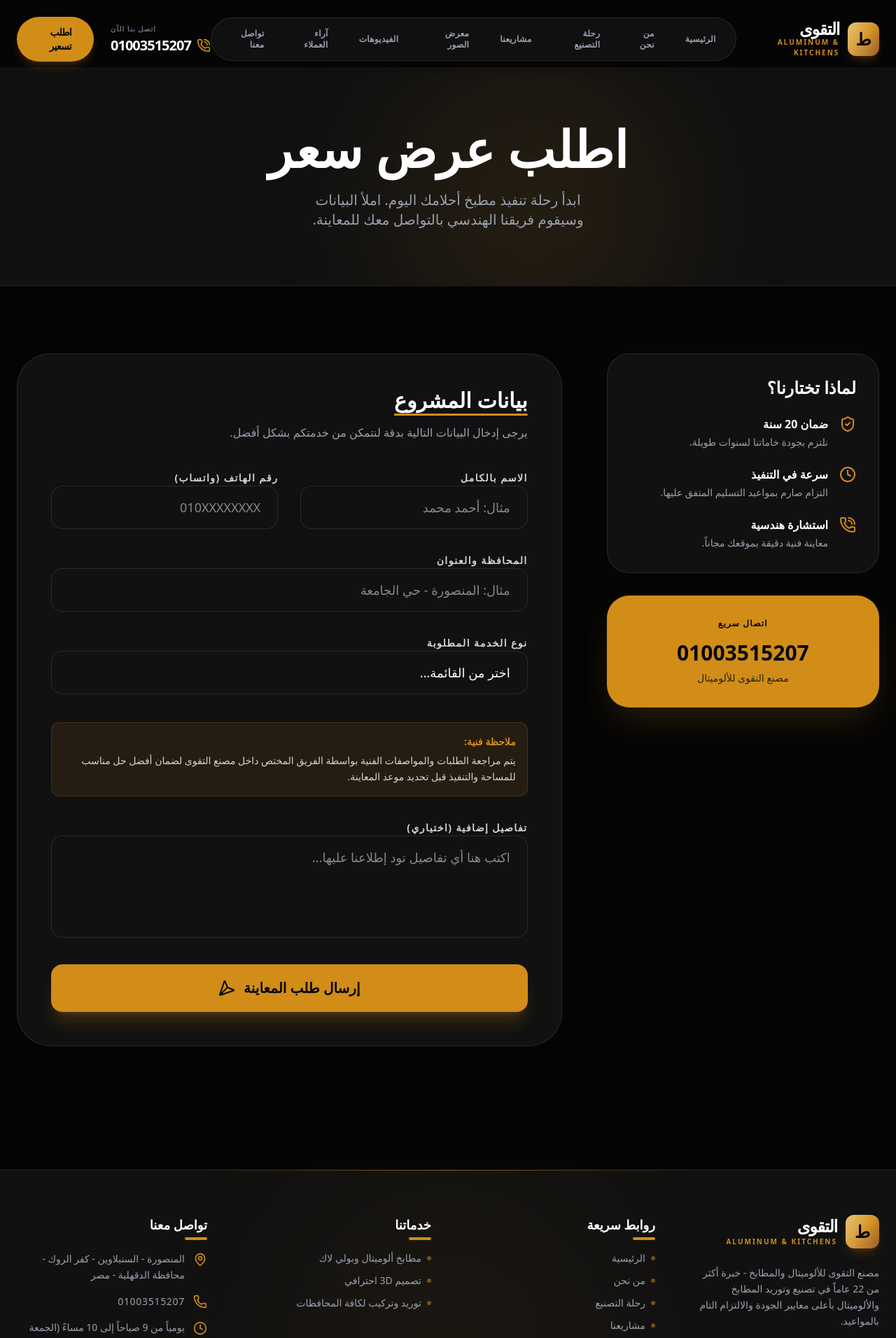
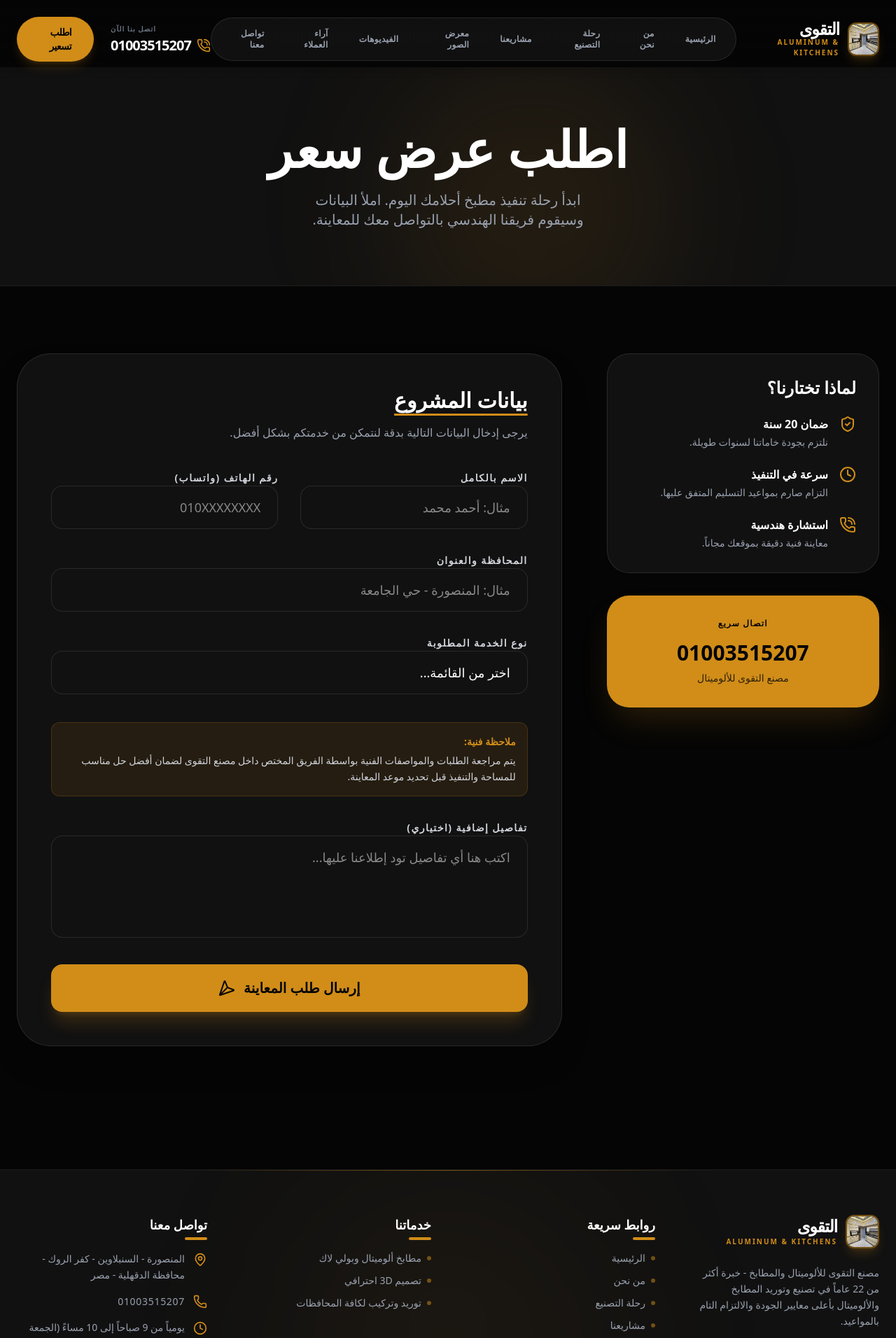
Before and after one commit to elsaiedhany/altaqwa-factory, a Next.js app: page /quote in a window 1280 px wide. Shown: the top 1912 px of the page at 70% size. Built offline with nearby package versions, Linux system fonts and the light colour scheme.

Commit message:
fix: resolve horizontal overflow and update logo with kitchen image

```diff
--- a/src/components/home/HeroSection.tsx
+++ b/src/components/home/HeroSection.tsx
@@ -7,7 +7,7 @@ import Image from "next/image";
 
 export default function HeroSection() {
   return (
-    <section className="relative min-h-[100dvh] flex items-center justify-start md:justify-center pt-0 pb-12 md:pb-20 overflow-hidden">
+    <section className="relative min-h-[100dvh] flex items-center justify-start md:justify-center pt-0 pb-12 md:pb-20 overflow-hidden w-full max-w-[100vw] overflow-x-hidden">
       {/* Optimized Background Image for LCP */}
       <div className="absolute inset-0 z-0">
         <Image
--- a/src/components/layout/Footer.tsx
+++ b/src/components/layout/Footer.tsx
@@ -1,6 +1,8 @@
 import Link from "next/link";
 import { Phone, MapPin, Clock } from "lucide-react";
+import Image from "next/image";
 import { siteInfo, navLinks, servicesList } from "@/data/siteData";
+import { MEDIA } from "@/data/mediaRegistry";
 
 const FacebookIcon = ({ className }: { className?: string }) => (
   <svg xmlns="http://www.w3.org/2000/svg" width="24" height="24" viewBox="0 0 24 24" fill="none" stroke="currentColor" strokeWidth="2" strokeLinecap="round" strokeLinejoin="round" className={className}><path d="M18 2h-3a5 5 0 0 0-5 5v3H7v4h3v8h4v-8h3l1-4h-4V7a1 1 0 0 1 1-1h3z"/></svg>
@@ -23,9 +25,13 @@ export default function Footer() {
           {/* Brand Info */}
           <div className="flex flex-col gap-6">
             <Link href="/" className="flex items-center gap-3 group">
-              <div className="relative w-12 h-12 rounded-xl bg-gradient-to-br from-gold-300 via-gold-500 to-gold-700 flex items-center justify-center text-black-pure font-black text-2xl shadow-lg shadow-gold-500/20 group-hover:shadow-gold-500/40 transition-all overflow-hidden">
-                <span className="relative z-10">ط</span>
-                <div className="absolute inset-0 bg-gradient-to-tr from-white/20 to-transparent"></div>
+              <div className="relative w-12 h-12 rounded-xl overflow-hidden border-2 border-gold-500/50 shadow-lg shadow-gold-500/20 group-hover:shadow-gold-500/40 transition-all">
+                <Image
+                  src={MEDIA.services.kitchens}
+                  alt={siteInfo.name}
+                  fill
+                  className="object-cover"
+                />
               </div>
               <div className="flex flex-col">
                 <span className="text-2xl font-black text-white tracking-tighter leading-none group-hover:text-gold-400 transition-colors uppercase">التقوى</span>
--- a/src/components/layout/Navbar.tsx
+++ b/src/components/layout/Navbar.tsx
@@ -4,8 +4,10 @@ import { useState, useEffect } from "react";
 import Link from "next/link";
 import { usePathname } from "next/navigation";
 import { Menu, X, PhoneCall } from "lucide-react";
+import Image from "next/image";
 import { navLinks, siteInfo } from "@/data/siteData";
 import { cn } from "@/lib/utils";
+import { MEDIA } from "@/data/mediaRegistry";
 
 export default function Navbar() {
   const [isOpen, setIsOpen] = useState(false);
@@ -30,11 +32,15 @@ export default function Navbar() {
       )}
     >
       <div className="container mx-auto px-4 md:px-6 flex items-center justify-between">
-        {/* Dynamic CSS Logo */}
+        {/* Professional Image Logo */}
         <Link href="/" className="flex items-center gap-2 md:gap-3 group">
-          <div className="relative w-10 h-10 md:w-12 md:h-12 rounded-lg md:rounded-xl bg-gradient-to-br from-gold-300 via-gold-500 to-gold-700 flex items-center justify-center text-black-pure font-black text-xl md:text-2xl shadow-lg shadow-gold-500/20 group-hover:shadow-gold-500/40 transition-all transform group-hover:rotate-6 overflow-hidden">
-            <span className="relative z-10">ط</span>
-            <div className="absolute inset-0 bg-gradient-to-tr from-white/20 to-transparent"></div>
+          <div className="relative w-10 h-10 md:w-12 md:h-12 rounded-lg md:rounded-xl overflow-hidden border-2 border-gold-500/50 shadow-lg shadow-gold-500/20 group-hover:shadow-gold-500/40 transition-all transform group-hover:scale-105 active:scale-95">
+            <Image
+              src={MEDIA.services.kitchens}
+              alt={siteInfo.name}
+              fill
+              className="object-cover"
+            />
           </div>
           <div className="flex flex-col">
             <span className="text-xl md:text-2xl font-black text-white tracking-tighter leading-none group-hover:text-gold-400 transition-colors uppercase">التقوى</span>
```
